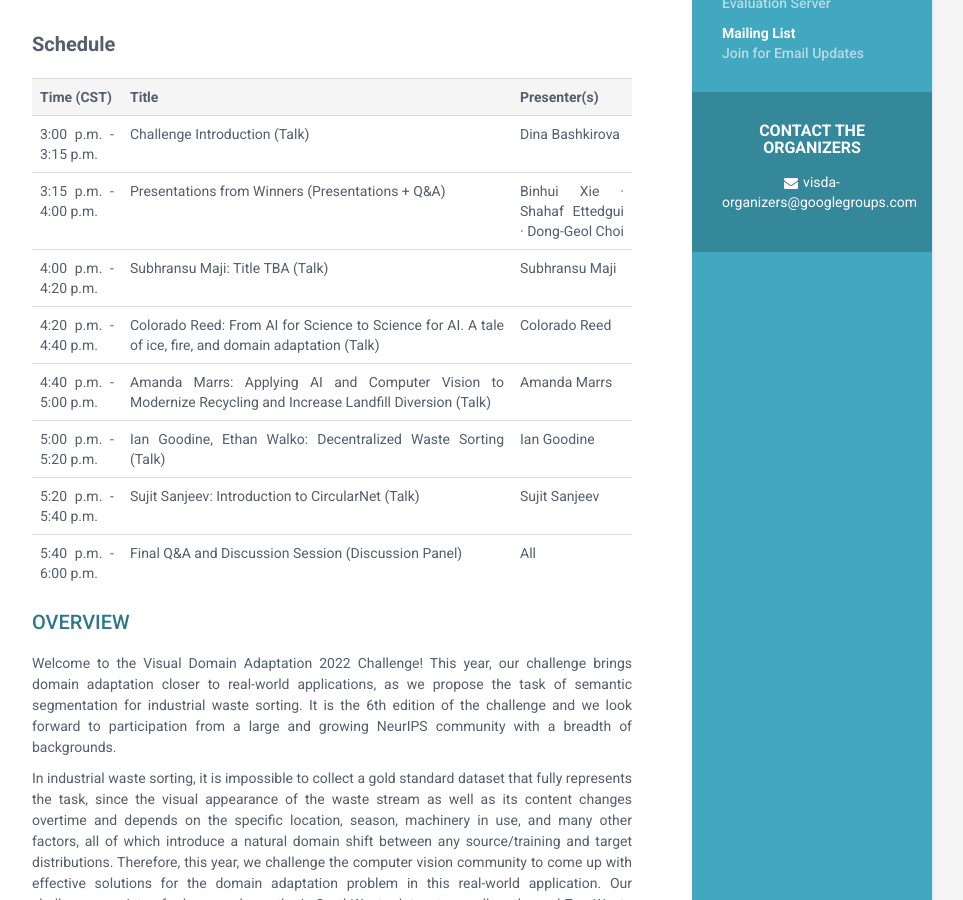
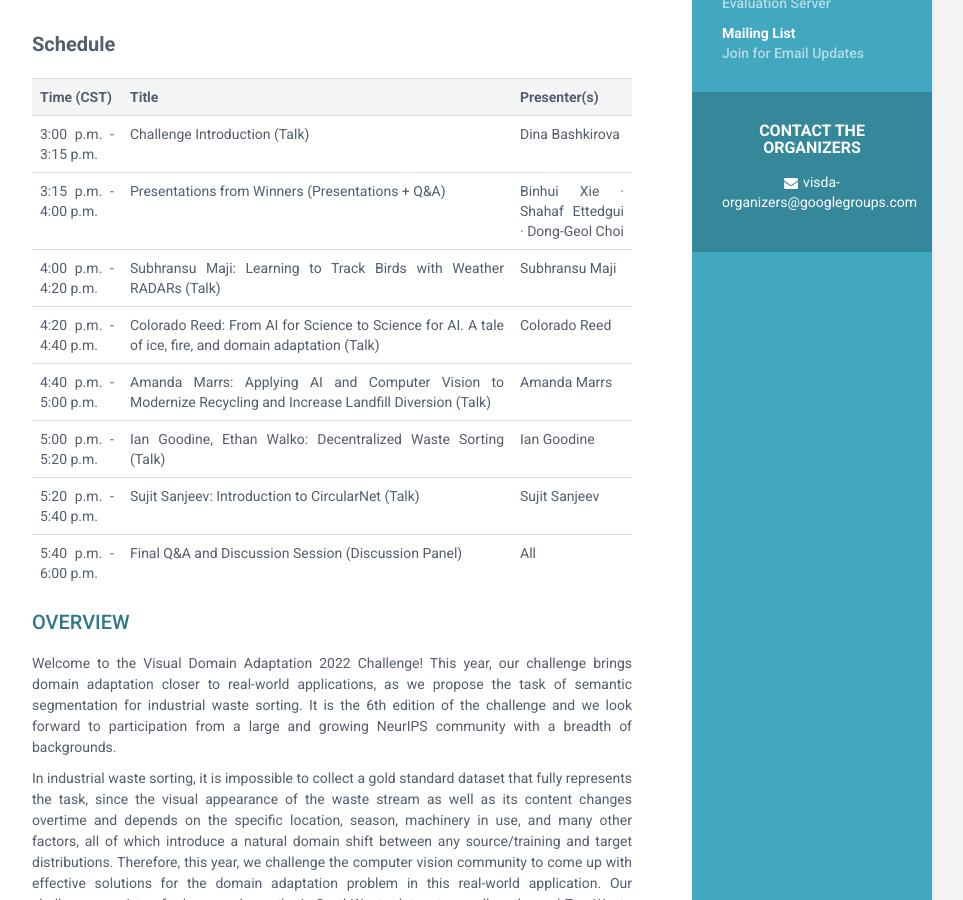
Before and after one commit to VisionLearningGroup/visda-2022, a Jekyll site: the page built from index.html, in a window 1280 px wide and 900 px high, scrolled down 999 px. Shown: the whole window, without its empty margins (188-1151 px from the left). Built offline with Jekyll 4.4.1, drawn with Linux system fonts in a browser that asks for light colours.

Commit message:
Update index.html

```diff
--- a/index.html
+++ b/index.html
@@ -83,7 +83,7 @@ We are happy to announce the live online session for VisDA-2022 NeurIPS workshop
   </tr>
   <tr>
     <td>4:00 p.m. - 4:20 p.m.</td>
-    <td>Subhransu Maji: Title TBA (Talk)</td>
+    <td>Subhransu Maji: Learning to Track Birds with Weather RADARs (Talk)</td>
     <td>Subhransu Maji</td>
   </tr>
   <tr>
```
